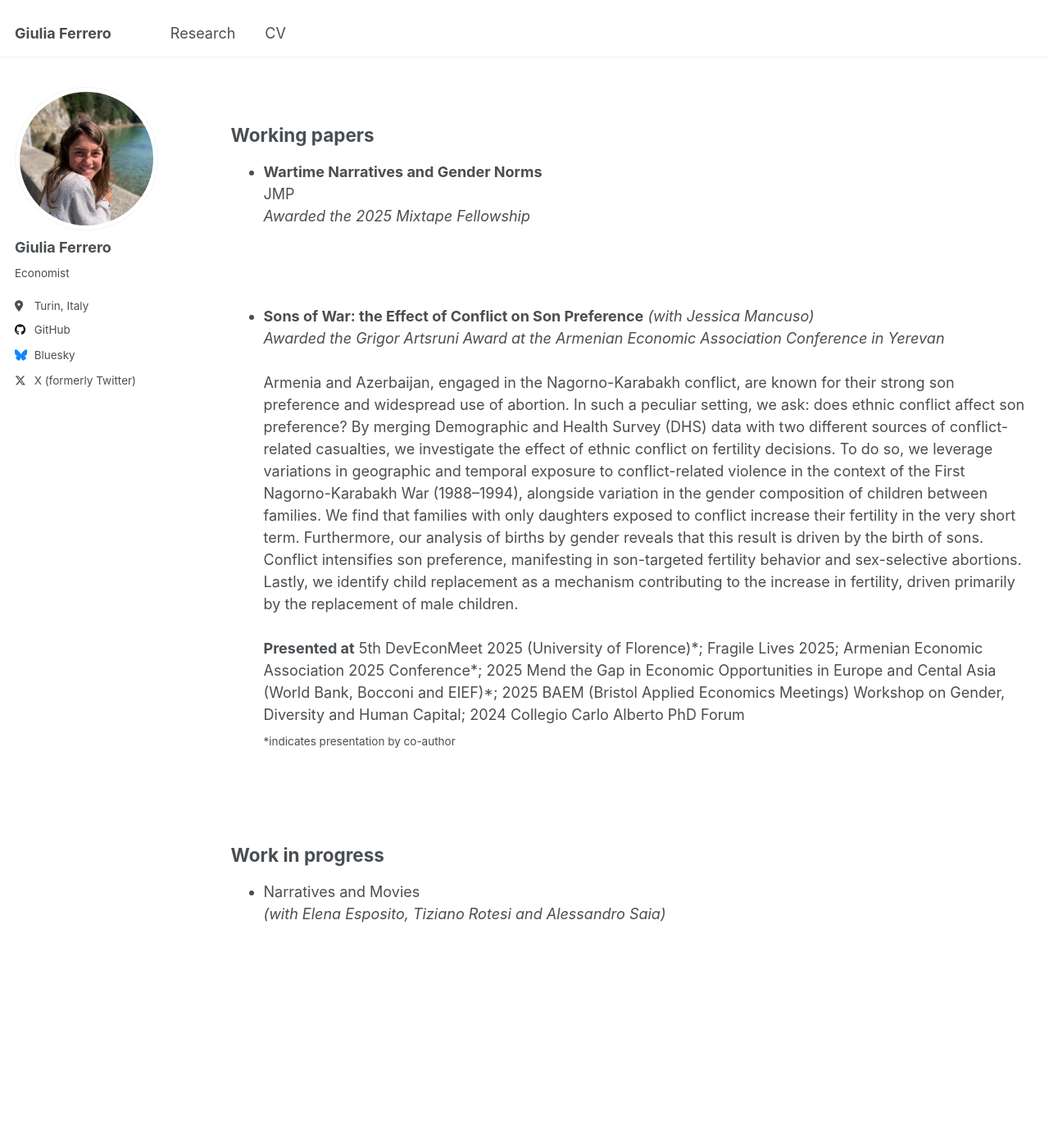
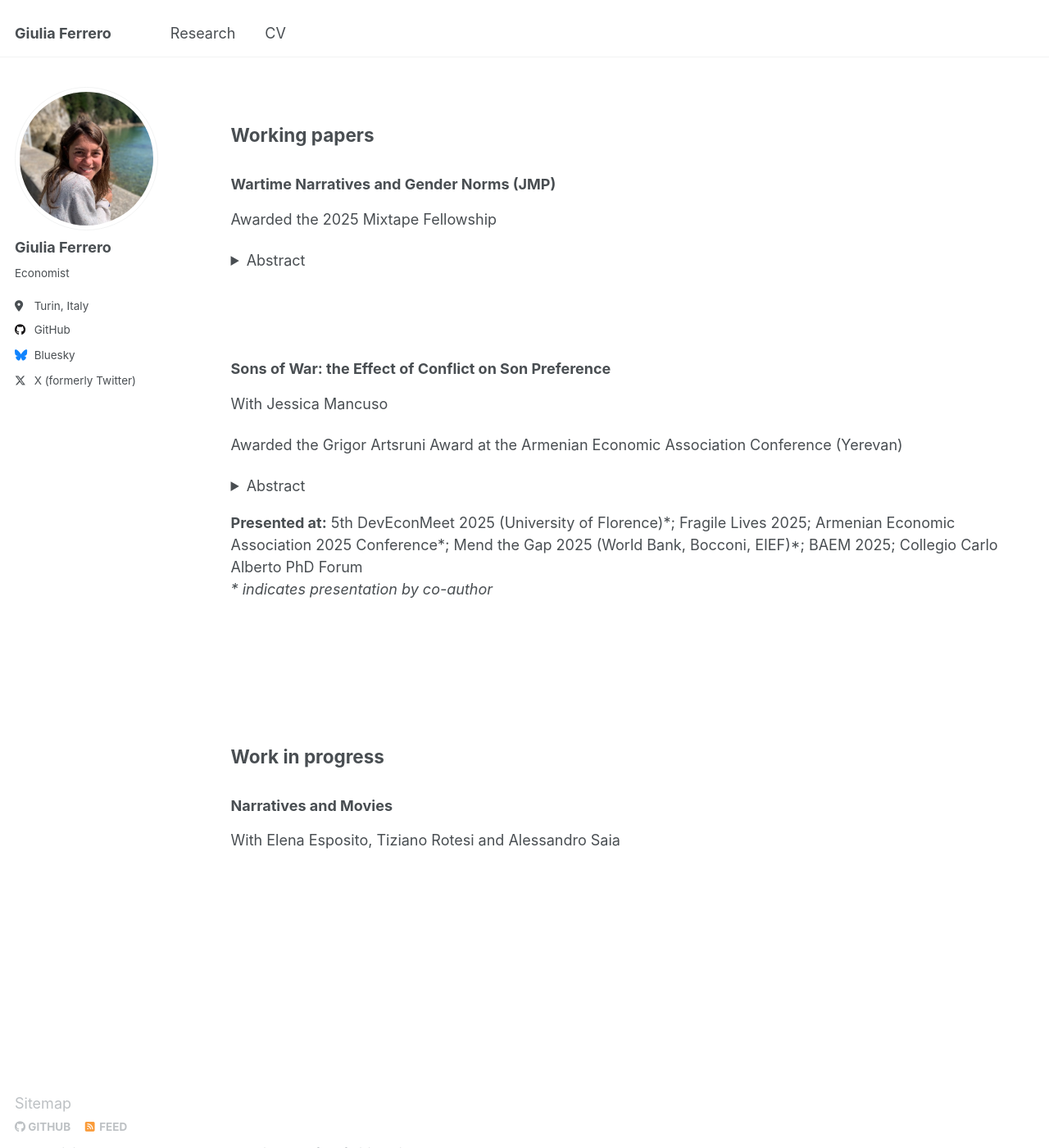
Before and after one commit to giuliferrero/giuliferrero.github.io, a Jekyll site: the page built from _pages/publications.md, in a window 1280 px wide and 1400 px high. Shown: the whole window at 82% size. Built offline with Jekyll 4.4.1, drawn with Linux system fonts in a browser that asks for light colours.

Commit message:
Update publications.md

```diff
--- a/_pages/publications.md
+++ b/_pages/publications.md
@@ -5,30 +5,93 @@ permalink: /Research/
 author_profile: true
 ---
 
-{% if author.googlescholar %}
-  You can also find my articles on <u><a href="{{author.googlescholar}}">my Google Scholar profile</a>.</u>
-{% endif %}
+<h2>Working papers</h2>
 
-{% include base_path %}
+<div class="research-item">
+  <div class="research-text">
+    <h3>
+      Wartime Narratives and Gender Norms <span class="jmp">(JMP)</span>
+    </h3>
 
-{% for post in site.publications reversed %}
-  {% include archive-single.html %}
-{% endfor %}
+<p class="venue">
+      Awarded the 2025 Mixtape Fellowship
+</p>
 
-Working papers
---
-- **Wartime Narratives and Gender Norms**<br>JMP<br>*Awarded the 2025 Mixtape Fellowship*
+<details>
+<summary>Abstract</summary>
+<p>
+        Can governments rapidly reshape social and gender norms through mass
+        media in response to large economic shocks? I focus on the U.S. home
+        front during World War II, when severe labor shortages prompted the
+        federal government to actively promote women’s employment through
+        nationwide media campaigns. To examine how this effort reshaped public
+        discourse, I construct a new dataset combining historical newspapers
+        with a newly digitized archive of women’s magazines, allowing the
+        tracing of changes in representations of women before, during, and
+        after the war. Exploiting local variation in war-induced labor
+        shortages and using an event-study design, I document a pronounced
+        wartime shift toward portraying women as workers, followed by a rapid
+        retreat once the war ended. While these narratives were short-lived,
+        areas more exposed to wartime pressures experienced a more persistent
+        increase in the visibility of women in public discourse. I then examine
+        whether exposure to wartime narratives influenced postwar attitudes
+        toward women’s roles. Combining historical survey data with a
+        shift-share strategy based on magazine circulation and content, the
+        results suggest that institutional messaging can rapidly reshape social
+        narratives, with effects that may persist beyond the original economic
+        shock even as economic conditions revert.
+</p>
+</details>
+</div>
+
+<!-- optional image -->
+<!--
+<div class="research-image">
+<img src="/images/research/wwii_women.jpg">
+</div>
+-->
+</div>
 
 <br><br>
+<div class="research-item">
+<div class="research-text">
+<h3>
+Sons of War: the Effect of Conflict on Son Preference
+</h3>
 
+<p class="coauthors">
+With Jessica Mancuso
+</p>
 
-- **Sons of War: the Effect of Conflict on Son Preference** *(with Jessica Mancuso)*<br>*Awarded the Grigor Artsruni Award at the Armenian Economic Association Conference in Yerevan*<br><br>
-Armenia and Azerbaijan, engaged in the Nagorno-Karabakh conflict, are known for their strong son preference and widespread use of abortion. In such a peculiar setting, we ask: does ethnic conflict affect son preference? By merging Demographic and Health Survey (DHS) data with two different sources of conflict-related casualties, we investigate the effect of ethnic conflict on fertility decisions. To do so, we leverage variations in geographic and temporal exposure to conflict-related violence in the context of the First Nagorno-Karabakh War (1988–1994), alongside variation in the gender composition of children between families. We find that families with only daughters exposed to conflict increase their fertility in the very short term. Furthermore, our analysis of births by gender reveals that this result is driven by the birth of sons. Conflict intensifies son preference, manifesting in son-targeted fertility behavior and sex-selective abortions. Lastly, we identify child replacement as a mechanism contributing to the increase in fertility, driven primarily by the replacement of male children.<br><br>
-**Presented at** 5th DevEconMeet 2025 (University of Florence)\*; Fragile Lives 2025; Armenian Economic Association 2025 Conference\*; 2025 Mend the Gap in Economic Opportunities in Europe and Cental Asia (World Bank, Bocconi and EIEF)\*; 2025 BAEM (Bristol Applied Economics Meetings) Workshop on Gender, Diversity and Human Capital; 2024 Collegio Carlo Alberto PhD Forum<sub>
-<br> *indicates presentation by co-author
+<p class="venue">
+Awarded the Grigor Artsruni Award at the Armenian Economic Association Conference (Yerevan)
+</p>
 
-<br><br>
+<details>
+<summary>Abstract</summary>
+<p>
+Armenia and Azerbaijan, engaged in the Nagorno-Karabakh conflict, are known for their strong son preference and widespread use of abortion. In such a peculiar setting, we ask: does ethnic conflict affect son preference? By merging Demographic and Health Survey (DHS) data with two different sources of conflict-related casualties, we investigate the effect of ethnic conflict on fertility decisions. To do so, we leverage variations in geographic and temporal exposure to conflict-related violence in the context of the First Nagorno-Karabakh War (1988–1994), alongside variation in the gender composition of children between families. We find that families with only daughters exposed to conflict increase their fertility in the very short term. Furthermore, our analysis of births by gender reveals that this result is driven by the birth of sons. Conflict intensifies son preference, manifesting in son-targeted fertility behavior and sex-selective abortions. Lastly, we identify child replacement as a mechanism contributing to the increase in fertility, driven primarily by the replacement of male children.
+</p>
+</details>
 
-Work in progress
---
-- Narratives and Movies <br>*(with Elena Esposito, Tiziano Rotesi and Alessandro Saia)*
+<p class="presentations">
+<strong>Presented at:</strong>
+5th DevEconMeet 2025 (University of Florence)*; Fragile Lives 2025; Armenian
+Economic Association 2025 Conference*; Mend the Gap 2025 (World Bank,
+Bocconi, EIEF)*; BAEM 2025; Collegio Carlo Alberto PhD Forum<br>
+<em>* indicates presentation by co-author</em>
+</p>
+</div>
+</div>
+
+<br><br><br><br>
+<h2>Work in progress</h2>
+
+<div class="research-item">
+<div class="research-text">
+<h3>Narratives and Movies</h3>
+<p class="coauthors">
+With Elena Esposito, Tiziano Rotesi and Alessandro Saia
+</p>
+</div>
+</div>
```
